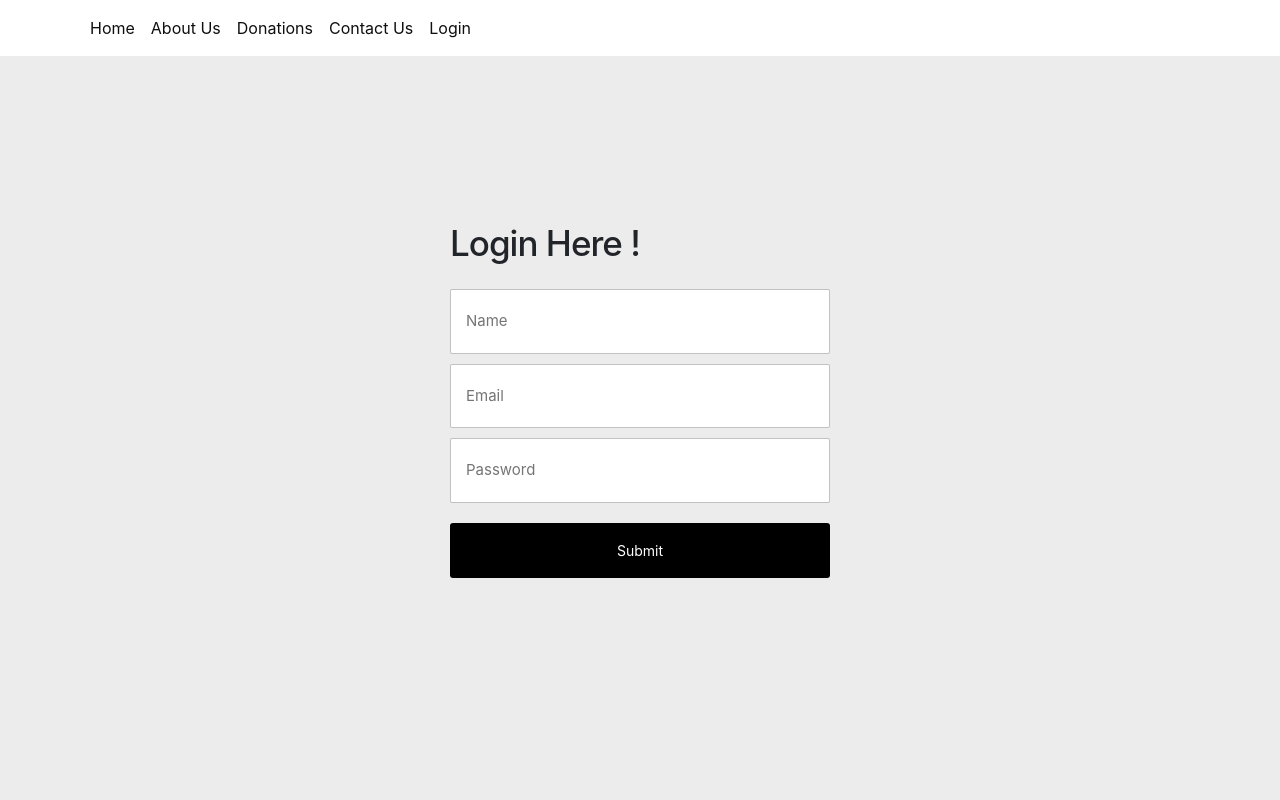
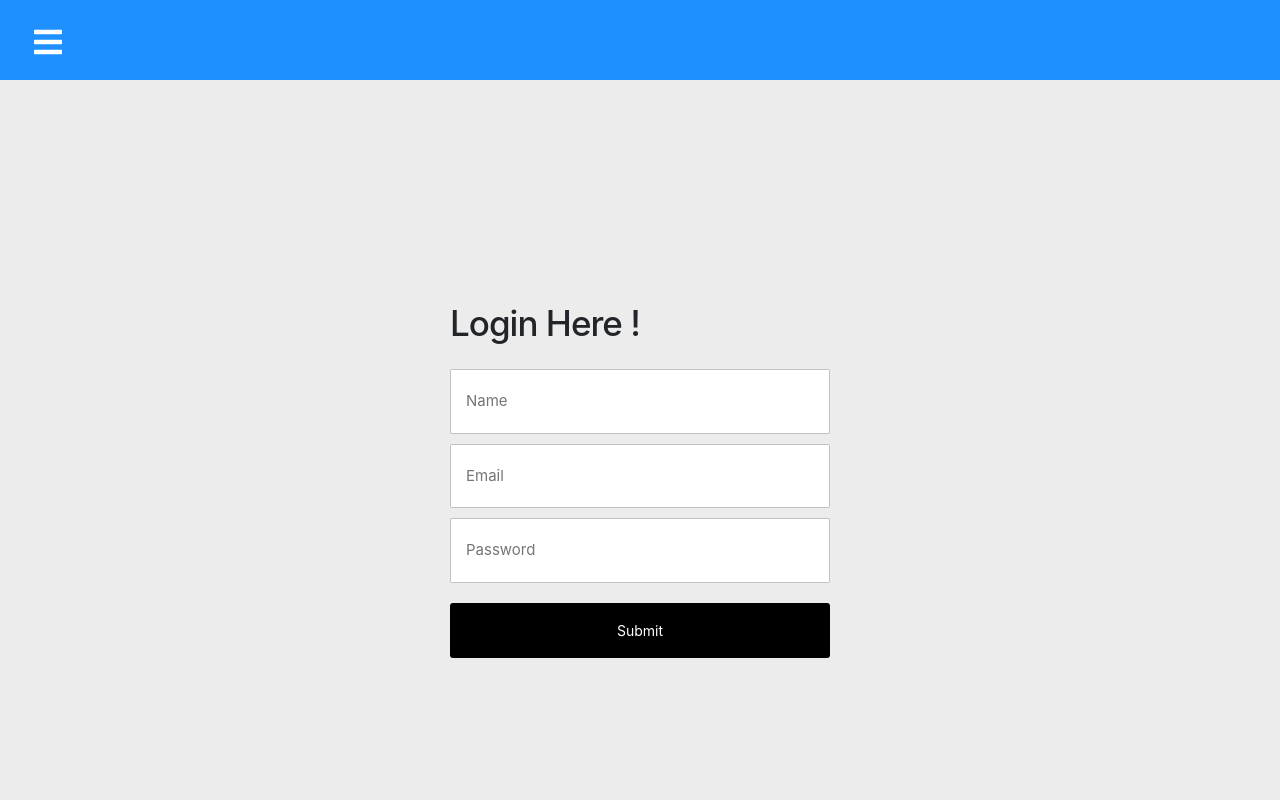
Before and after one commit to charbelaoun2/Projet_web, a React (Create React App) app: page /Login in a window 1280 px wide. Shown: the top 800 px of the page. Built offline with nearby package versions, Linux system fonts and the light colour scheme; the HTML template or start-up script is replaced by a standard one.

Commit message:
Change navbar

```diff
--- a/package.json
+++ b/package.json
@@ -12,6 +12,8 @@
     "font-awesome": "4.7.0",
     "react": "^17.0.1",
     "react-dom": "^17.0.2",
+    "react-icon": "^1.0.0",
+    "react-icons": "^4.3.1",
     "react-popper": "0.9.2",
     "react-redux": "^7.2.6",
     "react-redux-form": "^1.16.14",
--- a/src/App.css
+++ b/src/App.css
@@ -6,7 +6,7 @@
 body {
   background: rgb(236,236,236);
 }
-.container-main{
+/* .container-main{
   padding-top: 70px;
 }
 
@@ -16,7 +16,7 @@
 
 .menu-main{
   padding-top: 70px;
-}
+} */
 
 
 .row-header {
@@ -39,7 +39,7 @@
 /* ---------------------------------------------------
 #### NAVBAR
 -------------------------------------------------- */
-.navbar-light {
+/* .navbar-light {
   background-color: white;
   }
 
@@ -50,7 +50,8 @@
 
 .nav-link:hover{
   color: #1E90FF !important;
-}
+} */
+
 
 
 /* ---------------------------------------------------
--- a/src/components/HeaderComponent.js
+++ b/src/components/HeaderComponent.js
@@ -1,60 +1,49 @@
-import React, { Component } from 'react';
+import React, { Component, useState } from 'react';
 import { Nav, Navbar, NavbarBrand, NavbarToggler, Collapse, NavItem, Jumbotron } from 'reactstrap';
+import * as FaIcons from 'react-icons/fa';
+import * as AiIcons from 'react-icons/ai';
+import { NavLink } from 'react-router-dom';
+import { Link } from 'react-router-dom';
+import { SidebarData } from './SidebarData';
+import './Login.css';
+import { IconContext } from 'react-icons';
 
-import { NavLink } from 'react-router-dom';
+function Header() {
+    const [sidebar, setSidebar] = useState(false)
 
-class Header extends Component {
-    constructor(props) {
-        super(props);
+    const showSidebar = () => setSidebar(!sidebar)
+    return(
+        <>
+        <IconContext.Provider value={{color: '#fff'}}>
+        <div className='navbar'>
+            <Link to='#' className='menu-bars'>
+                <FaIcons.FaBars onClick={showSidebar}/>
+            </Link>
+        </div>
+        <nav className={sidebar ? 'nav-menu active' : 'nav-menu'}>
+            <ul className='nav-menu-items' onClick={showSidebar}>
+                <li className='navbar-toggle'>
+                    <Link to='#' className='menu-bars'>
+                        <AiIcons.AiOutlineClose />
+                    </Link>
+                </li>
+                {SidebarData.map((item, index) => {
+                    return (
+                        <li key={index} className={item.cName}>
+                            <Link to={item.path}>
+                                {item.icon}
+                                <span>{item.title}</span>
+                            </Link>
+                        </li>
+                    )
+                })}
+            </ul>
+        </nav>
+        </IconContext.Provider>
 
-        this.toggleNav = this.toggleNav.bind(this);
-        this.state = {
-          isNavOpen: false
-        };
-      }
+        </>
+    );
 
-      toggleNav() {
-        this.setState({
-          isNavOpen: !this.state.isNavOpen
-        });
-      }
-
-    render() {
-        return(
-            <div>
-                <Navbar light expand="md" fixed="top">
-                    <div className="container ">
-                        <NavbarToggler onClick={this.toggleNav} />
-
-                        <Collapse isOpen={this.state.isNavOpen} navbar>
-                            <Nav navbar>
-                            <NavItem>
-                                <NavLink className="nav-link"  to='/home'>Home</NavLink>
-                            </NavItem>
-                            <NavItem>
-                                <NavLink className="nav-link" to='/aboutus'>About Us</NavLink>
-                            </NavItem>
-                            <NavItem>
-                                <NavLink className="nav-link"  to='/menu'>Donations</NavLink>
-                            </NavItem>
-                            <NavItem>
-                                <NavLink className="nav-link" to='/contactus'>Contact Us</NavLink>
-
-                            </NavItem>
-                            <NavItem>
-                                <NavLink className="nav-link" to='/Login'>Login </NavLink>
-
-                            </NavItem>
-
-
-                            </Nav>
-                        </Collapse>
-                    </div>
-                </Navbar>
-
-            </div>
-        );
-    }
 }
 
 export default Header;
--- a/src/components/Login.css
+++ b/src/components/Login.css
@@ -1,3 +1,74 @@
+.navbar{
+    background-color: #1E90FF;
+    height: 80px;
+    display: flex;
+    justify-content: start;
+    align-items: center;
+}
+
+.menu-bars{
+    margin-left: 2rem;
+    font-size: 2rem;
+    background: none;
+}
+
+.nav-menu{
+    background-color: #1E90FF;
+    width: 250px;
+    height: 100vh;
+    display: flex;
+    justify-content: center;
+    position: fixed;
+    left: -100%;
+    top: 0;
+    transition: 850ms;
+    z-index: 100;
+}
+
+.nav-menu.active{
+    left: 0;
+    transition: 350ms;
+}
+
+.nav-text{
+    display: flex;
+    justify-content: start;
+    align-items: center;
+    padding: 0px 0px 8px 16px;
+    list-style: none;
+    height: 60px;
+}
+
+.nav-text a{
+    text-decoration: none;
+    color: #f5f5f5;
+    font-size: 18px;
+    width: 95%;
+    height: 100%;
+    display: flex;
+    align-items: center;
+    padding: 0 16px;
+    border-radius: 4px;
+}
+
+.nav-text a:hover{
+    background-color: #060b26;
+}
+
+.nav-menu-items{
+    width: 100%;
+}
+
+/* .navbar-toggle{
+    background-color: #1E90FF;
+    height: 100%;
+    width: 100%;
+    display: flex;
+    justify-content: start;
+    align-items: center;
+} */
+
+
 .login {
   display: flex;
   flex-direction: column;
--- a/src/components/MainComponent.js
+++ b/src/components/MainComponent.js
@@ -1,6 +1,5 @@
 import React, { Component } from 'react';
 import Menu from './MenuComponent';
-
 import DonationDetail from './DonationDetailComponent';
 import AboutUs from './AboutUsComponent';
 import Header from './HeaderComponent';
--- /dev/null
+++ b/src/components/SidebarData.js
@@ -0,0 +1,39 @@
+import React from 'react'
+import * as FaIcons from 'react-icons/fa';
+import * as AiIcons from 'react-icons/ai';
+import * as IoIcons from 'react-icons/io';
+
+export const SidebarData =[
+
+    {
+        title: 'Home',
+        path: '/',
+        icon: <AiIcons.AiFillHome />,
+        cName: 'nav-text'
+    },
+    {
+        title: 'About Us',
+        path: '/aboutus',
+        icon: <IoIcons.IoMdPeople />,
+        cName: 'nav-text'
+    },
+    {
+        title: 'Donate',
+        path: '/menu',
+        icon: <AiIcons.AiFillHeart />,
+        cName: 'nav-text'
+    },
+    {
+        title: 'Contact Us',
+        path: '/contactus',
+        icon: <FaIcons.FaEnvelopeOpenText />,
+        cName: 'nav-text'
+    },
+    {
+        title: 'Login',
+        path: '/Login',
+        icon: <AiIcons.AiOutlineLogin />,
+        cName: 'nav-text'
+    }
+
+]
```
Also changed, not shown: 1 other file (tests, documents, lock files or other folders).
